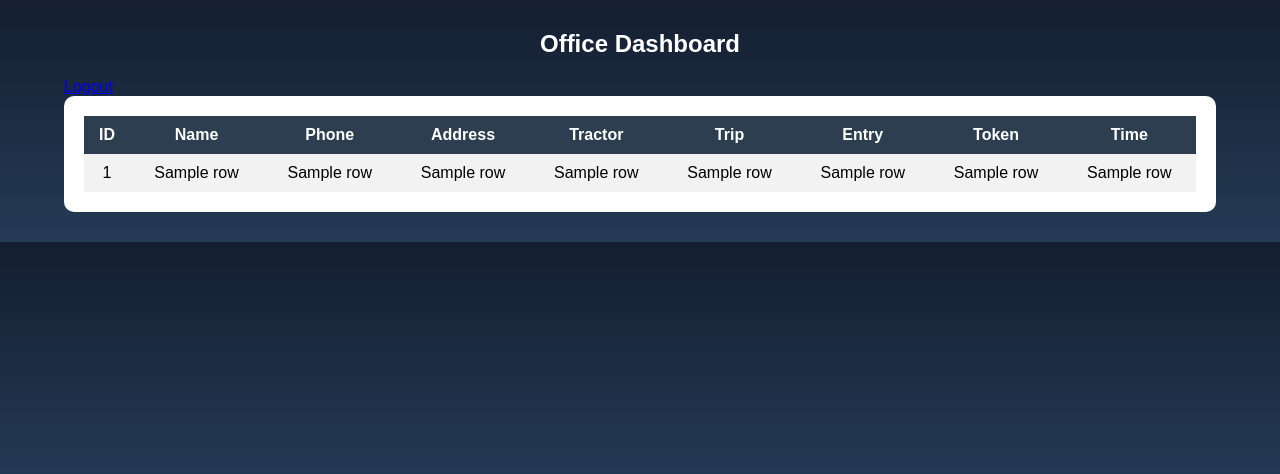
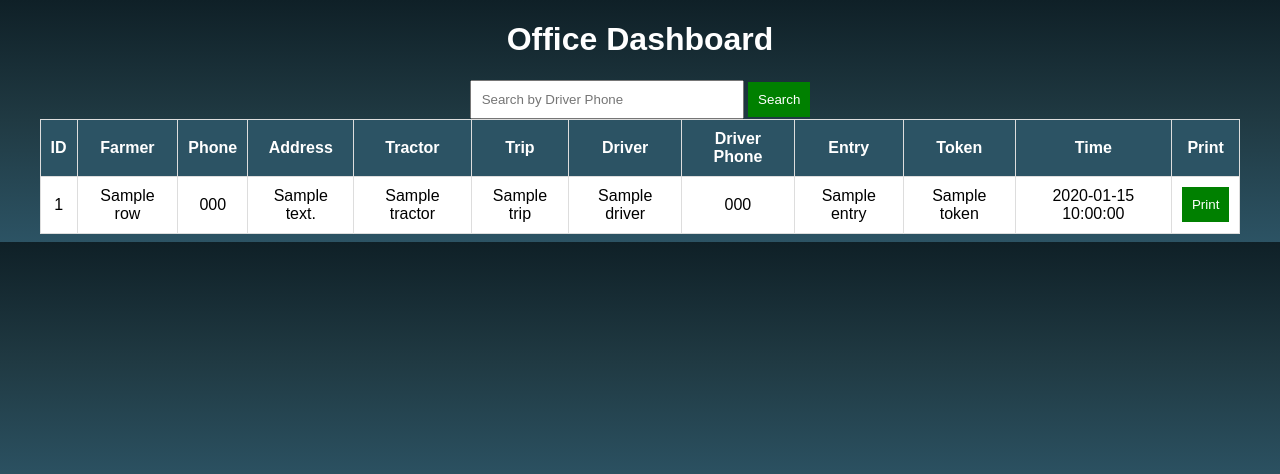
Before and after one commit to vanshri28/tractor_dashboard, a Flask app: template templates/office_dashboard.html in a window 1280 px wide. Shown: the top 474 px of the page. Run offline with Flask 3, Linux system fonts and the light colour scheme; the template is opened without the code that fills it: most values are stand-ins (such as "Sample title", 1, 10 or a date in 2020).

Commit message:
Update office_dashboard.html

```diff
--- a/templates/office_dashboard.html
+++ b/templates/office_dashboard.html
@@ -1,92 +1,71 @@
 <!DOCTYPE html>
 <html>
 <head>
-<title>Office Dashboard</title>
-
+<title>Office</title>
 <style>
-body{
-margin:0;
+body {
+background: linear-gradient(#0f2027, #203a43, #2c5364);
+color:white;
+text-align:center;
 font-family:Arial;
-background:linear-gradient(#141e30,#243b55);
-color:white;
 }
-
-.container{
-width:90%;
-margin:30px auto;
-}
-
-h2{text-align:center;}
-
-.table-box{
+table{
+width:95%;
+margin:auto;
 background:white;
-padding:20px;
-border-radius:10px;
 color:black;
-}
-
-table{
-width:100%;
 border-collapse:collapse;
 }
-
-th{
-background:#2c3e50;
-color:white;
-padding:10px;
-}
-
-td{
-padding:10px;
-text-align:center;
-}
-
-tr:nth-child(even){
-background:#f2f2f2;
-}
+th,td{padding:10px;border:1px solid #ddd;}
+th{background:#2c5364;color:white;}
+input{padding:10px;width:250px;}
+button{padding:10px;background:green;color:white;border:none;}
 </style>
-
 </head>
 
 <body>
 
-<div class="container">
+<h1>Office Dashboard</h1>
 
-<h2>Office Dashboard</h2>
-<a href="/logout">Logout</a>
+<form action="/search" method="POST">
+<input name="phone" placeholder="Search by Driver Phone">
+<button>Search</button>
+</form>
 
-<div class="table-box">
 <table>
 <tr>
 <th>ID</th>
-<th>Name</th>
+<th>Farmer</th>
 <th>Phone</th>
 <th>Address</th>
 <th>Tractor</th>
 <th>Trip</th>
+<th>Driver</th>
+<th>Driver Phone</th>
 <th>Entry</th>
 <th>Token</th>
 <th>Time</th>
+<th>Print</th>
 </tr>
 
 {% for row in data %}
 <tr>
-<td>{{row[0]}}</td>
-<td>{{row[2]}}</td>
-<td>{{row[1]}}</td>
-<td>{{row[3]}}</td>
-<td>{{row[4]}}</td>
-<td>{{row[5]}}</td>
-<td>{{row[6]}}</td>
-<td>{{row[7]}}</td>
-<td>{{row[8]}}</td>
+<td>{{row.id}}</td>
+<td>{{row.name}}</td>
+<td>{{row.phone}}</td>
+<td>{{row.address}}</td>
+<td>{{row.tractor}}</td>
+<td>{{row.trip}}</td>
+<td>{{row.driver}}</td>
+<td>{{row.driver_phone}}</td>
+<td>{{row.entry}}</td>
+<td>{{row.token}}</td>
+<td>{{row.time}}</td>
+<td><button>Print</button></td>
 </tr>
 {% endfor %}
 
 </table>
-</div>
-
-</div>
 
 </body>
 </html>
```
